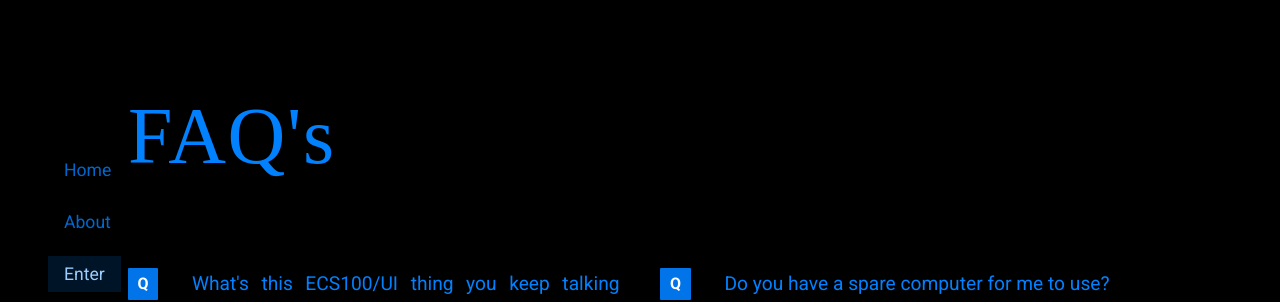
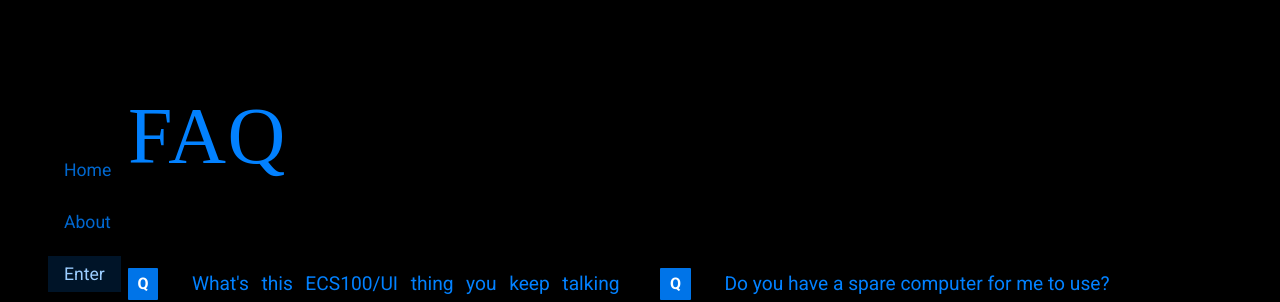
Before and after one commit to bluefantail/blujam, a Jekyll site: the page built from index.html, in a window 1280 px wide and 900 px high, scrolled down 3699 px. Shown: the part 168-470 px from the top of the window. Built offline with Jekyll 4.4.1, drawn with Linux system fonts in a browser that asks for light colours; some web fonts are replaced.

Commit message:
fixed faq's for Ben

```diff
--- a/index.html
+++ b/index.html
@@ -94,7 +94,7 @@ layout: default
 
   <section id="faq">
     <div class="container">
-      <h1>FAQ's</h1>
+      <h1>FAQ</h1>
 
       <div id="questions" class="row">
         {% include faq.html %}
```
